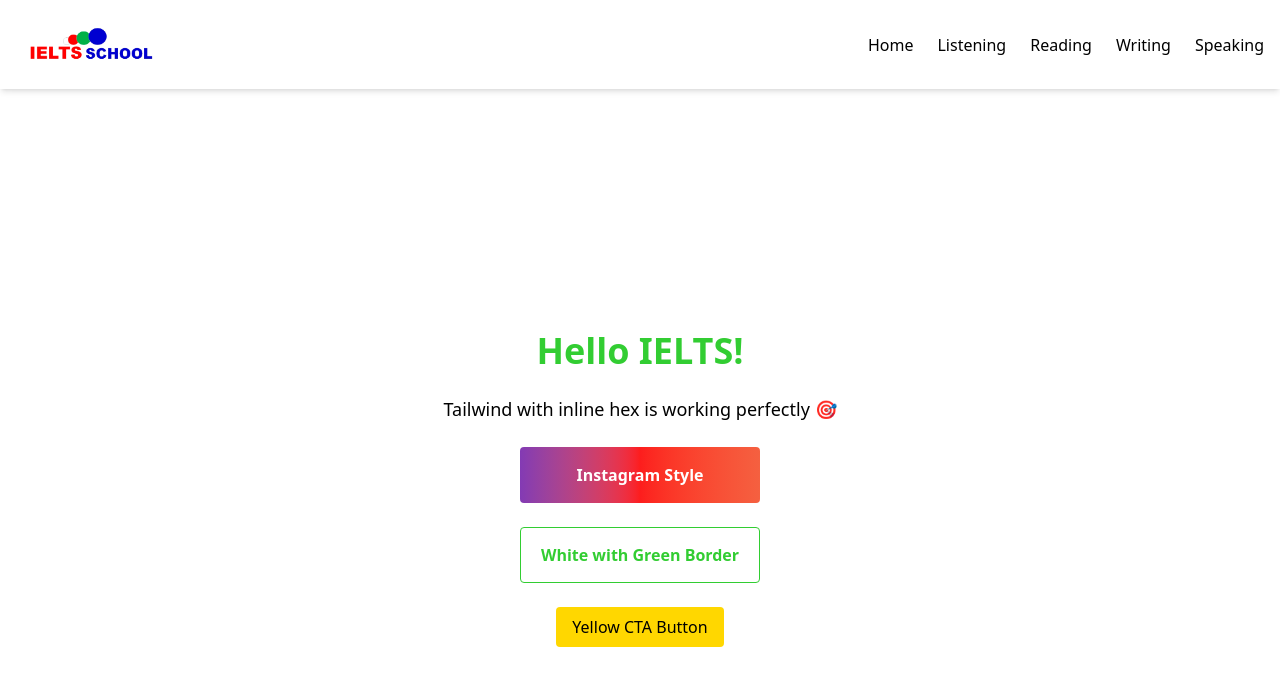
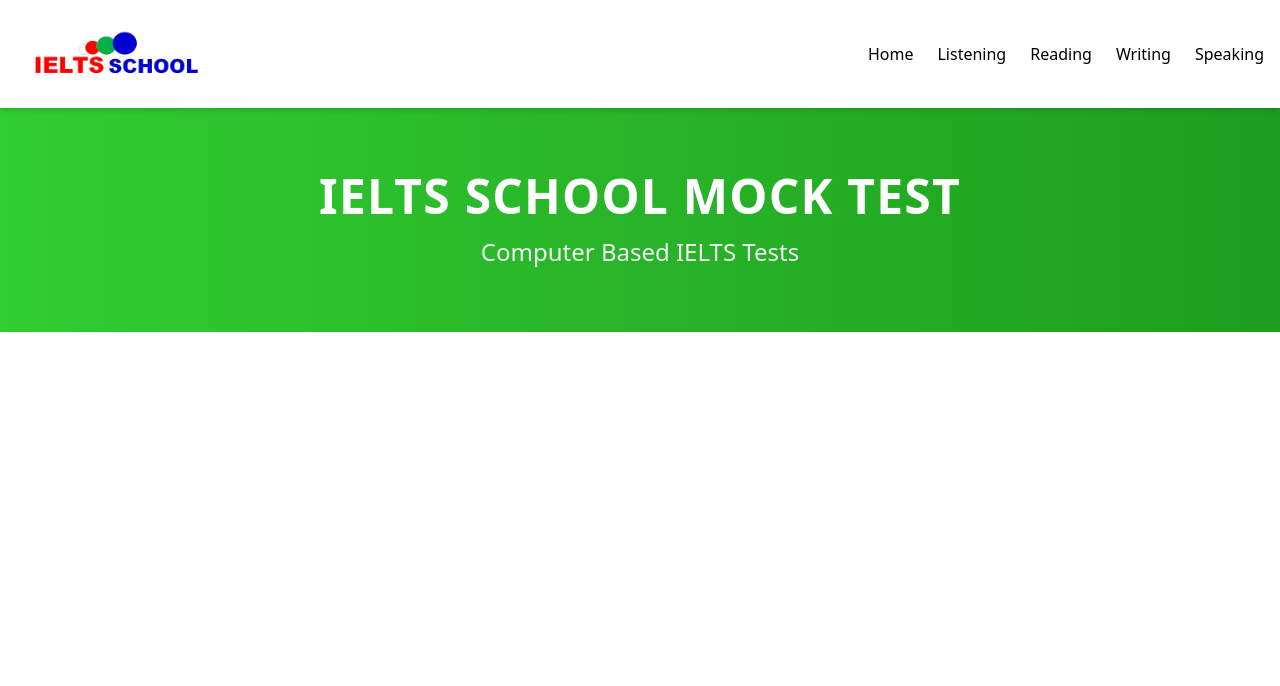
Before and after one commit to kumanboy/ielts-sim, a Next.js app: page / in a window 1280 px wide. Shown: the top 686 px of the page. Built offline with nearby package versions, Linux system fonts and the light colour scheme.

Commit message:
banner done

```diff
--- a/app/page.tsx
+++ b/app/page.tsx
@@ -1,26 +1,10 @@
+import Banner from "../components/Banner";
+
 export default function HomePage() {
     return (
-        <main className="min-h-screen bg-[#ffffff] text-[#000000] flex flex-col items-center justify-center gap-6 p-8">
+        <>
+            <Banner />
 
-            <h1 className="text-4xl font-bold text-[#32CD32]">Hello IELTS!</h1>
-
-            <p className="text-lg text-center">Tailwind with inline hex is working perfectly 🎯</p>
-
-            {/* Instagram Gradient Box */}
-            <div className="w-60 h-14 rounded text-white font-semibold flex items-center justify-center bg-gradient-to-r from-[#833AB4] via-[#FD1D1D] to-[#F56040]">
-                Instagram Style
-            </div>
-
-            {/* Primary White Box with Border */}
-            <div className="w-60 h-14 rounded bg-[#ffffff] border border-[#32CD32] flex items-center justify-center text-[#32CD32] font-semibold">
-                White with Green Border
-            </div>
-
-            {/* Black Text on Yellow Button */}
-            <button className="bg-[#FFD700] text-[#000000] px-4 py-2 rounded hover:opacity-90">
-                Yellow CTA Button
-            </button>
-
-        </main>
+        </>
     );
 }
--- /dev/null
+++ b/components/Banner.tsx
@@ -0,0 +1,12 @@
+export default function Banner() {
+    return (
+        <section className="w-full bg-gradient-to-r from-[#32CD32] via-[#28b428] to-[#1d9f1d] text-white py-16 text-center px-4">
+            <h2 className="text-3xl md:text-5xl font-bold tracking-wide">
+                IELTS SCHOOL MOCK TEST
+            </h2>
+            <p   className="text-lg md:text-2xl font-medium mt-4 text-[#f3f4f6]">
+                Computer Based IELTS Tests
+            </p>
+        </section>
+    );
+}
--- a/components/Navbar.tsx
+++ b/components/Navbar.tsx
@@ -13,25 +13,50 @@
             <div className="max-w-7xl mx-auto px-4 py-4 flex justify-between items-center">
                 {/* Logo */}
                 <Link href="/">
-                    <Image src="/logo.png" alt="Logo" width={150} height={40} priority />
+                    <Image src="/logo.png" alt="Logo" width={200} height={50} priority />
                 </Link>
 
-                {/* Desktop Nav */}
+                {/* Desktop Navigation */}
                 <nav className="hidden md:flex space-x-6 font-medium">
-                    <Link href="/" className="text-[#000000] hover:text-[#32CD32]">Home</Link>
-                    <Link href="#listening" className="text-[#000000] hover:text-[#32CD32]">Listening</Link>
-                    <Link href="#reading" className="text-[#000000] hover:text-[#32CD32]">Reading</Link>
-                    <Link href="#writing" className="text-[#000000] hover:text-[#32CD32]">Writing</Link>
-                    <Link href="#speaking" className="text-[#000000] hover:text-[#32CD32]">Speaking</Link>
+                    <Link
+                        href="/"
+                        className="text-[#000000] hover:text-gray-600 hover:underline underline-offset-4 decoration-[#32CD32]"
+                    >
+                        Home
+                    </Link>
+                    <Link
+                        href="#listening"
+                        className="text-[#000000] hover:text-gray-600 hover:underline underline-offset-4 decoration-[#32CD32]"
+                    >
+                        Listening
+                    </Link>
+                    <Link
+                        href="#reading"
+                        className="text-[#000000] hover:text-gray-600 hover:underline underline-offset-4 decoration-[#32CD32]"
+                    >
+                        Reading
+                    </Link>
+                    <Link
+                        href="#writing"
+                        className="text-[#000000] hover:text-gray-600 hover:underline underline-offset-4 decoration-[#32CD32]"
+                    >
+                        Writing
+                    </Link>
+                    <Link
+                        href="#speaking"
+                        className="text-[#000000] hover:text-gray-600 hover:underline underline-offset-4 decoration-[#32CD32]"
+                    >
+                        Speaking
+                    </Link>
                 </nav>
 
-                {/* Mobile Menu Button */}
+                {/* Mobile Menu Toggle */}
                 <button onClick={() => setIsOpen(!isOpen)} className="md:hidden text-[#32CD32]">
                     {isOpen ? <X size={26} /> : <Menu size={26} />}
                 </button>
             </div>
 
-            {/* Fullscreen Mobile Menu */}
+            {/* Full-Screen Mobile Menu */}
             <div
                 className={`fixed inset-0 bg-[#32CD32] z-40 transform transition-transform duration-300 ease-in-out ${
                     isOpen ? "translate-x-0" : "translate-x-full"
@@ -45,11 +70,41 @@
                 </div>
 
                 <nav className="flex flex-col items-center justify-center gap-6 px-6 py-12 text-lg font-medium text-white text-center">
-                    <Link href="/" onClick={() => setIsOpen(false)} className="hover:underline">Home</Link>
-                    <Link href="#listening" onClick={() => setIsOpen(false)} className="hover:underline">Listening</Link>
-                    <Link href="#reading" onClick={() => setIsOpen(false)} className="hover:underline">Reading</Link>
-                    <Link href="#writing" onClick={() => setIsOpen(false)} className="hover:underline">Writing</Link>
-                    <Link href="#speaking" onClick={() => setIsOpen(false)} className="hover:underline">Speaking</Link>
+                    <Link
+                        href="/"
+                        onClick={() => setIsOpen(false)}
+                        className="hover:underline underline-offset-4 decoration-white hover:text-white/80"
+                    >
+                        Home
+                    </Link>
+                    <Link
+                        href="#listening"
+                        onClick={() => setIsOpen(false)}
+                        className="hover:underline underline-offset-4 decoration-white hover:text-white/80"
+                    >
+                        Listening
+                    </Link>
+                    <Link
+                        href="#reading"
+                        onClick={() => setIsOpen(false)}
+                        className="hover:underline underline-offset-4 decoration-white hover:text-white/80"
+                    >
+                        Reading
+                    </Link>
+                    <Link
+                        href="#writing"
+                        onClick={() => setIsOpen(false)}
+                        className="hover:underline underline-offset-4 decoration-white hover:text-white/80"
+                    >
+                        Writing
+                    </Link>
+                    <Link
+                        href="#speaking"
+                        onClick={() => setIsOpen(false)}
+                        className="hover:underline underline-offset-4 decoration-white hover:text-white/80"
+                    >
+                        Speaking
+                    </Link>
                 </nav>
             </div>
         </header>
```
Also changed, not shown: components/ListeningSection.tsx (added).
